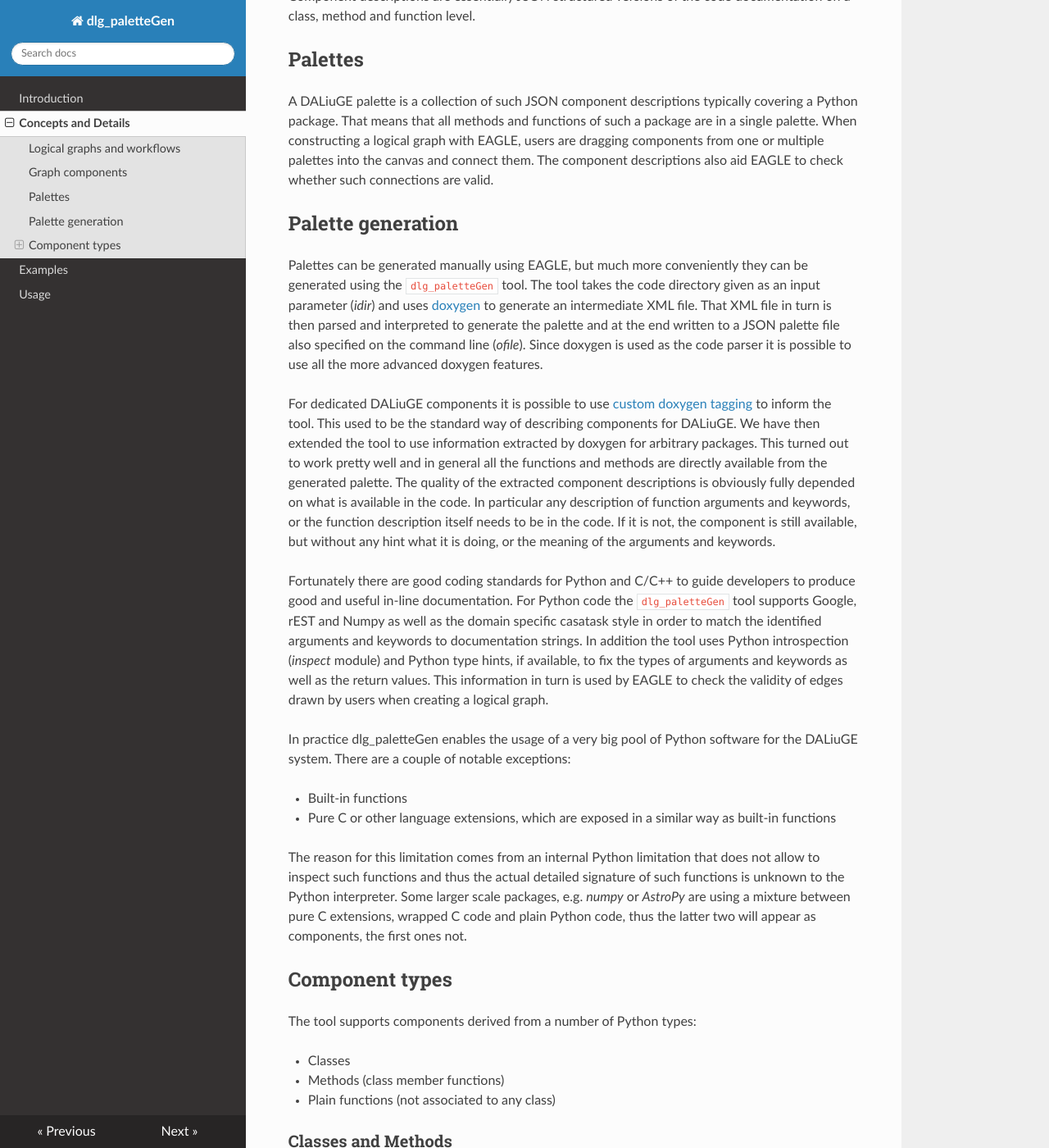
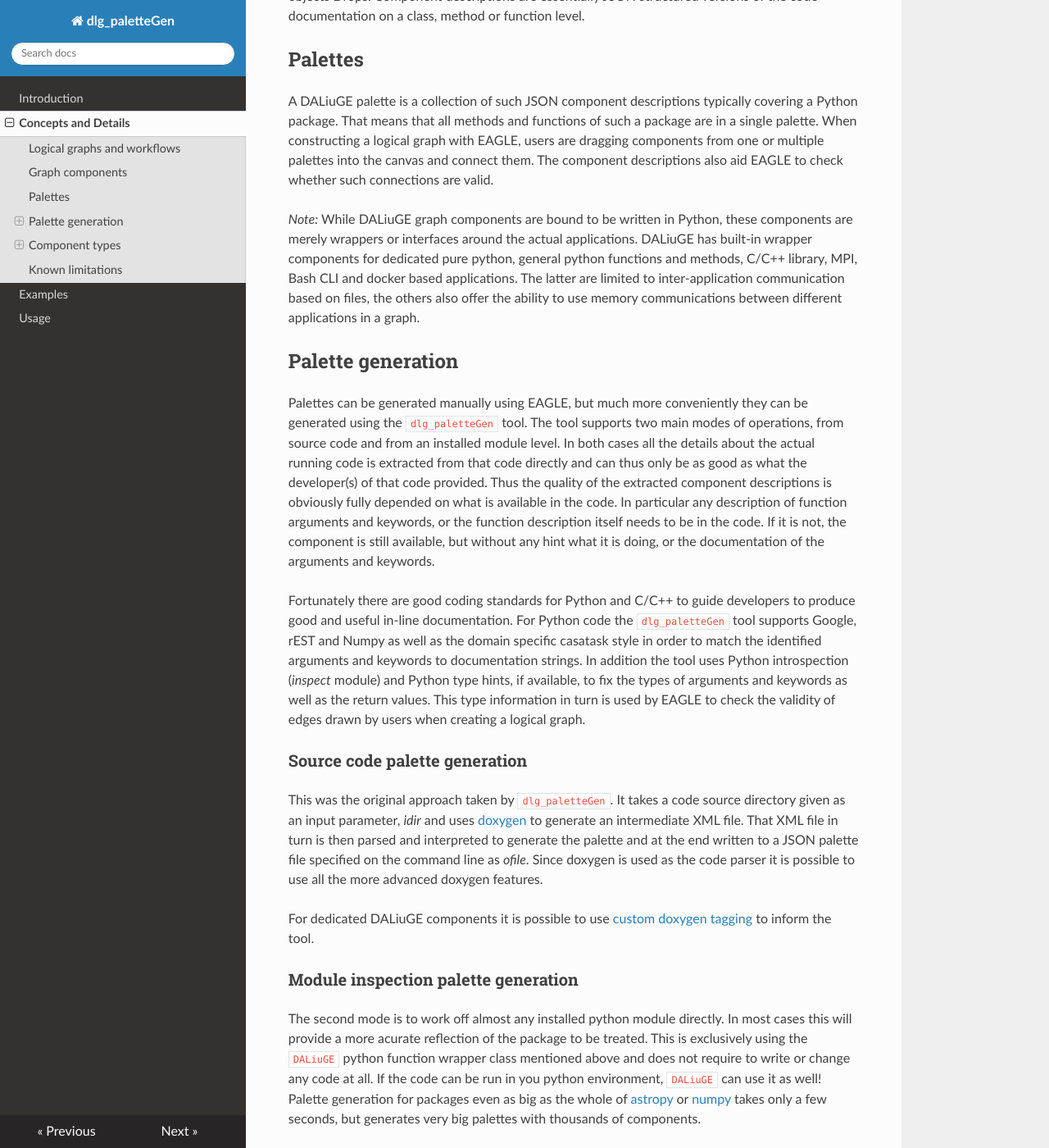
Before and after one commit to ICRAR/dlg_paletteGen, an MkDocs documentation site: the page built from docs/Concept.md, in a window 1280 px wide and 1400 px high, scrolled down 504 px. Shown: the whole window at 82% size. Built offline with MkDocs 1.6.1, drawn with Linux system fonts in a browser that asks for light colours; nearby versions of some CDN libraries; some of the changed text lies outside the part shown.

Commit message:
Updated documentation

```diff
--- a/docs/Concept.md
+++ b/docs/Concept.md
@@ -1,27 +1,29 @@
 # Concepts and Details
 
 ## Logical graphs and workflows
-A DALiuGE logical graph is representing a computational workflow, where nodes are alternating data and application components. Data components are consumed and produced by applications. Edges are representing  events allowing the graph to be executed and also representing the dependencies. Logical graphs can be constructed using the [EAGLE](https://eagle-dlg.readthedocs.io) visual graph editor and are stored and distributed as JSON files.
+A DALiuGE logical graph is representing a computational workflow, where nodes are alternating data and application components. Data components are consumed and produced by applications. Edges are representing events allowing the graph to be executed and also representing the dependencies. Logical graphs can be constructed using the [EAGLE](https://eagle-dlg.readthedocs.io) visual graph editor and are stored and distributed as JSON files.
 
 ## Graph components
-Each graph component (application and data) contains a description of a Python object, which will be instantiated at run-time by the DALiuGE execution engine. Those objects, in general, have a payload which is the actual executable application or data, respectively. We call these object Drops. Component descriptions are essentially JSON structured versions of the code documentation on a class, method and function level.
+Each graph component (application and data) contains a description of a Python object, which will be instantiated at run-time by the DALiuGE execution engine. These python objects, in general, have a payload which is the actual executable application or data, respectively. We call these objects Drops. Component descriptions are essentially JSON structured versions of the code documentation on a class, method or function level.
 
 ## Palettes
 A DALiuGE palette is a collection of such JSON component descriptions typically covering a Python package. That means that all methods and functions of such a package are in a single palette. When constructing a logical graph with EAGLE, users are dragging components from one or multiple palettes into the canvas and connect them. The component descriptions also aid EAGLE to check whether such connections are valid.
 
+*Note:* While DALiuGE graph components are bound to be written in Python, these components are merely wrappers or interfaces around the actual applications. DALiuGE has built-in wrapper components for dedicated pure python, general python functions and methods, C/C++ library, MPI, Bash CLI and docker based applications. The latter are limited to inter-application communication based on files, the others also offer the ability to use memory communications between different applications in a graph.
+
 ## Palette generation
-Palettes can be generated manually using EAGLE, but much more conveniently they can be generated using the `dlg_paletteGen` tool. The tool takes the code directory given as an input parameter (*idir*) and uses [doxygen](https://doxygen.nl) to generate an intermediate XML file. That XML file in turn is then parsed and interpreted to generate the palette and at the end written to a JSON palette file also specified on the command line (*ofile*). Since doxygen is used as the code parser it is possible to use all the more advanced doxygen features.
+Palettes can be generated manually using EAGLE, but much more conveniently they can be generated using the `dlg_paletteGen` tool. The tool supports two main modes of operations, from source code and from an installed module level. In both cases all the details about the actual running code is extracted from that code directly and can thus only be as good as what the developer(s) of that code provided. Thus the quality of the extracted component descriptions is obviously fully depended on what is available in the code. In particular any description of function arguments and keywords, or the function description itself needs to be in the code. If it is not, the component is still available, but without any hint what it is doing, or the documentation of the arguments and keywords.
 
-For dedicated DALiuGE components it is possible to use [custom doxygen tagging](https://daliuge.readthedocs.io/en/latest/development/app_development/eagle_app_integration.html#component-doxygen-markup-guide) to inform the tool. This used to be the standard way of describing components for DALiuGE. We have then extended the tool to use information extracted by doxygen for arbitrary packages. This turned out to work pretty well and in general all the functions and methods are directly available from the generated palette. The quality of the extracted component descriptions is obviously fully depended on what is available in the code. In particular any description of function arguments and keywords, or the function description itself needs to be in the code. If it is not, the component is still available, but without any hint what it is doing, or the meaning of the arguments and keywords.
+Fortunately there are good coding standards for Python and C/C++ to guide developers to produce good and useful in-line documentation. For Python code the `dlg_paletteGen` tool supports Google, rEST and Numpy as well as the domain specific casatask style in order to match the identified arguments and keywords to documentation strings. In addition the tool uses Python introspection (*inspect* module) and Python type hints, if available, to fix the types of arguments and keywords as well as the return values. This type information in turn is used by EAGLE to check the validity of edges drawn by users when creating a logical graph.
 
-Fortunately there are good coding standards for Python and C/C++ to guide developers to produce good and useful in-line documentation. For Python code the `dlg_paletteGen` tool supports Google, rEST and Numpy as well as the domain specific casatask style in order to match the identified arguments and keywords to documentation strings. In addition the tool uses Python introspection (*inspect* module) and Python type hints, if available, to fix the types of arguments and keywords as well as the return values. This information in turn is used by EAGLE to check the validity of edges drawn by users when creating a logical graph.
 
-In practice dlg_paletteGen enables the usage of a very big pool of Python software for the DALiuGE system. There are a couple of notable exceptions:
+### Source code palette generation
+This was the original approach taken by `dlg_paletteGen`. It takes a code source directory given as an input parameter, *idir* and uses [doxygen](https://doxygen.nl) to generate an intermediate XML file. That XML file in turn is then parsed and interpreted to generate the palette and at the end written to a JSON palette file specified on the command line as *ofile*. Since doxygen is used as the code parser it is possible to use all the more advanced doxygen features.
 
-  * Built-in functions
-  * Pure C or other language extensions, which are exposed in a similar way as built-in functions
+For dedicated DALiuGE components it is possible to use [custom doxygen tagging](https://daliuge.readthedocs.io/en/latest/development/app_development/eagle_app_integration.html#component-doxygen-markup-guide) to inform the tool.
 
-The reason for this limitation comes from an internal Python limitation that does not allow to inspect such functions and thus the actual detailed signature of such functions is unknown to the Python interpreter. Some larger scale packages, e.g. *numpy* or *AstroPy* are using a mixture between pure C extensions, wrapped C code and plain Python code, thus the latter two will appear as components, the first ones not.
+### Module inspection palette generation
+The second mode is to work off almost any installed python module directly. In most cases this will provide a more acurate reflection of the package to be treated. This is exclusively using the `DALiuGE` python function wrapper class mentioned above and does not require to write or change any code at all. If the code can be run in you python environment, `DALiuGE` can use it as well! Palette generation for packages even as big as the whole of [astropy](https://www.astropy.org) or [numpy](https://numpy.org) takes only a few seconds, but generates very big palettes with thousands of components.
 
 ## Component types
 The tool supports components derived from a number of Python types:
@@ -37,3 +39,11 @@ In practice, during execution, the engine has to deal with objects and not class
 
 ### Plain Functions
 These are somewhat simpler than the classes and methods and are typically stand-alone functions contained in a set of files.
+
+## Known limitations
+The support for direct module inspection was introduced in release 0.2.0 only and is still regarded experimental. In practice dlg_paletteGen enables the usage of a very big pool of Python software for the DALiuGE system. There are a couple of notable exceptions:
+
+  * Built-in functions
+  * Pure C or other language extensions, which are exposed in a similar way as built-in functions
+
+The reason for this limitation comes from an internal Python limitation that does not allow to fully inspect such functions and thus the actual detailed signature of such functions is hidden to the Python interpreter. The behavior of python did change significantly between python3.8 and python3.10, but there are still limitations. Some larger scale packages, e.g. [astropy](https://www.astropy.org) or [numpy](https://numpy.org) are using a mixture between pure C extensions, wrapped C code and plain Python code, thus some of the components might show up in a somewhat limited way. We will continue to work in trying to remove these limitations and would appreciate feedback for packages, which experience issues.
```
Also changed, not shown: docs/Usage.md (+5 -3 lines).
